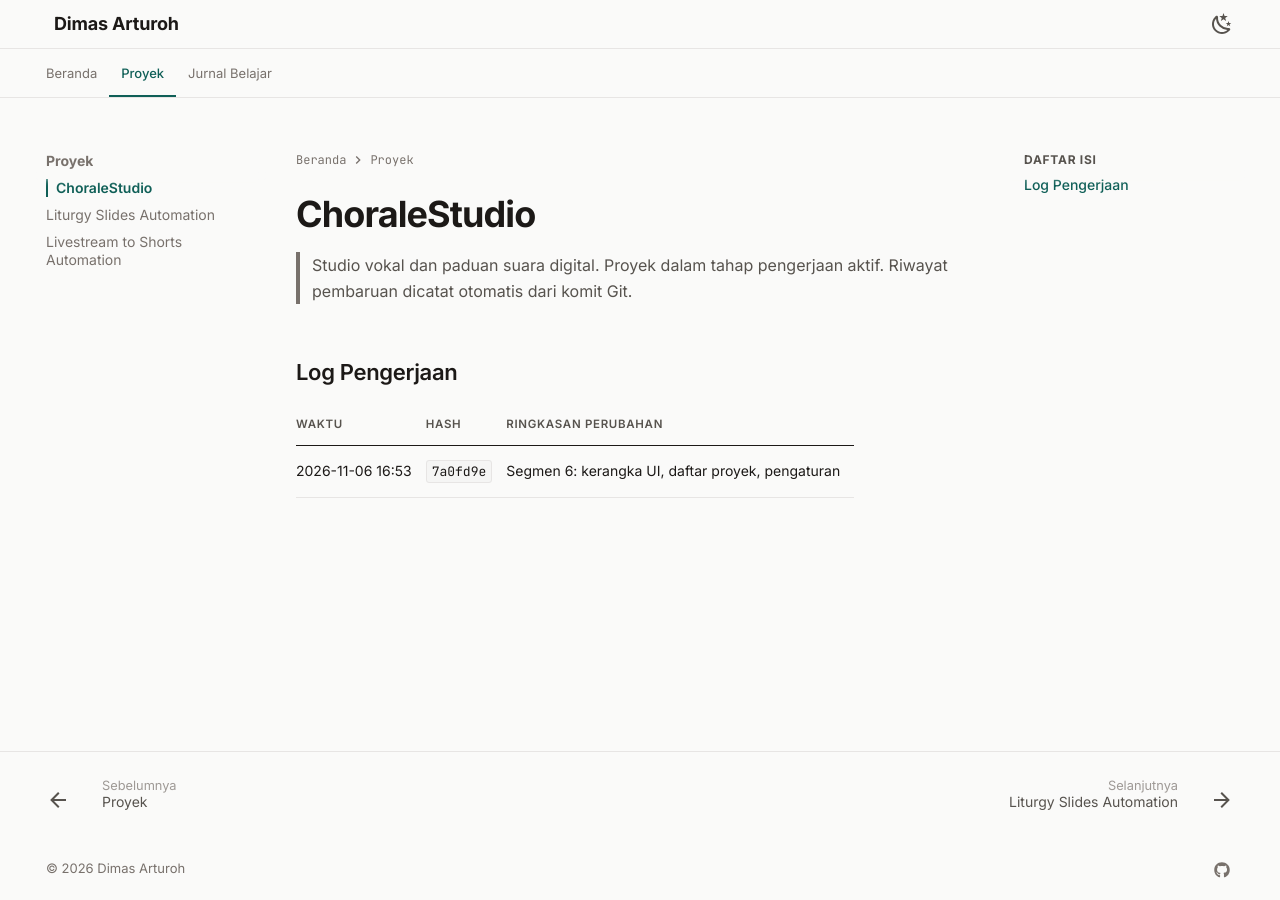
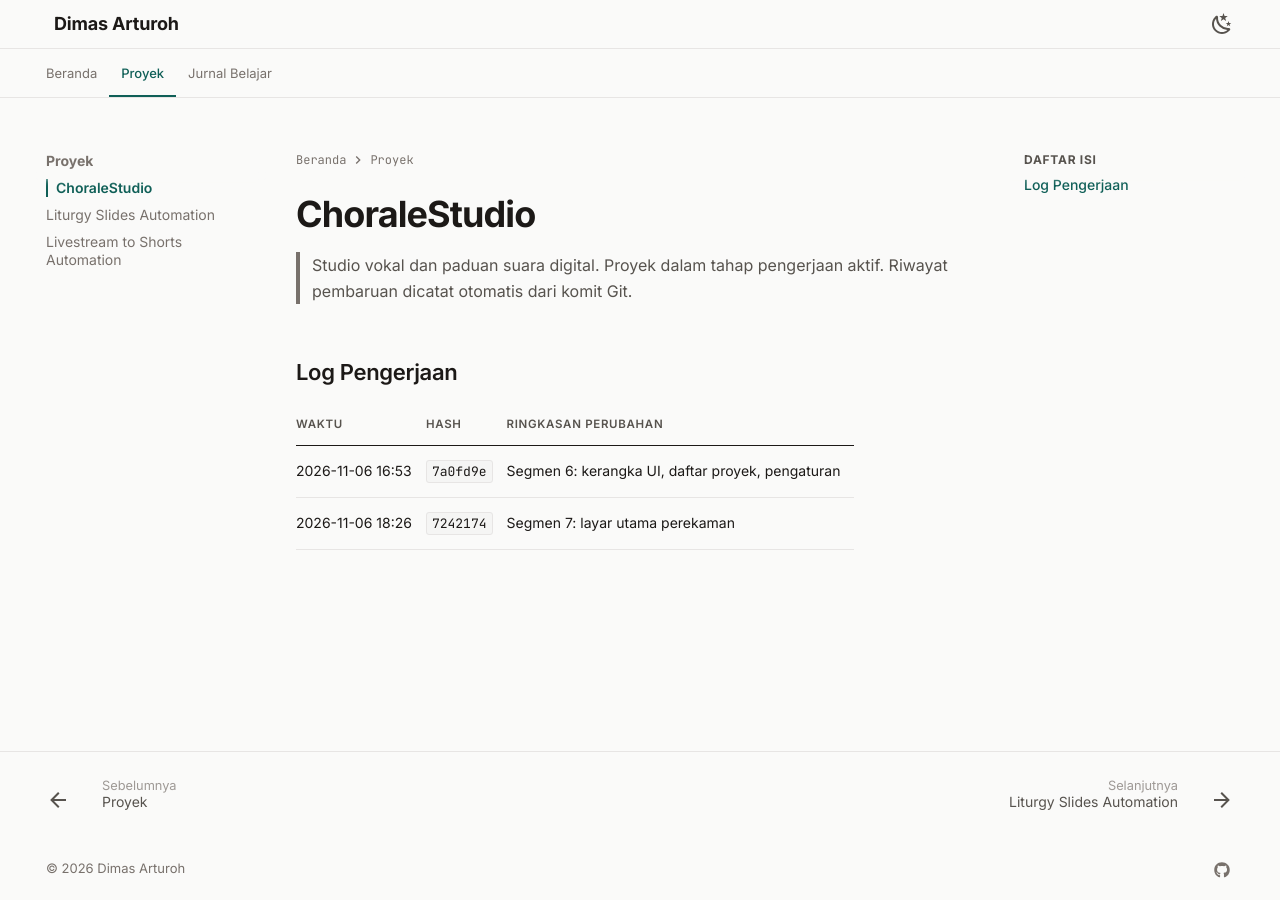
Before and after one commit to dimasarturoh15/dimasarturoh15.github.io, an MkDocs documentation site: the page built from docs/projects/choralestudio.md, in a window 1280 px wide. Built offline with MkDocs 1.6.1 and Material for MkDocs 9.7.7, drawn with Linux system fonts in a browser that asks for light colours.

Commit message:
docs: sync ChoraleStudio commit 7242174

```diff
--- a/docs/projects/choralestudio.md
+++ b/docs/projects/choralestudio.md
@@ -7,3 +7,4 @@
 | Waktu | Hash | Ringkasan Perubahan |
 |---|---|---|
 | 2026-11-06 16:53 | `7a0fd9e` | Segmen 6: kerangka UI, daftar proyek, pengaturan |
+| 2026-11-06 18:26 | `7242174` | Segmen 7: layar utama perekaman |
```
